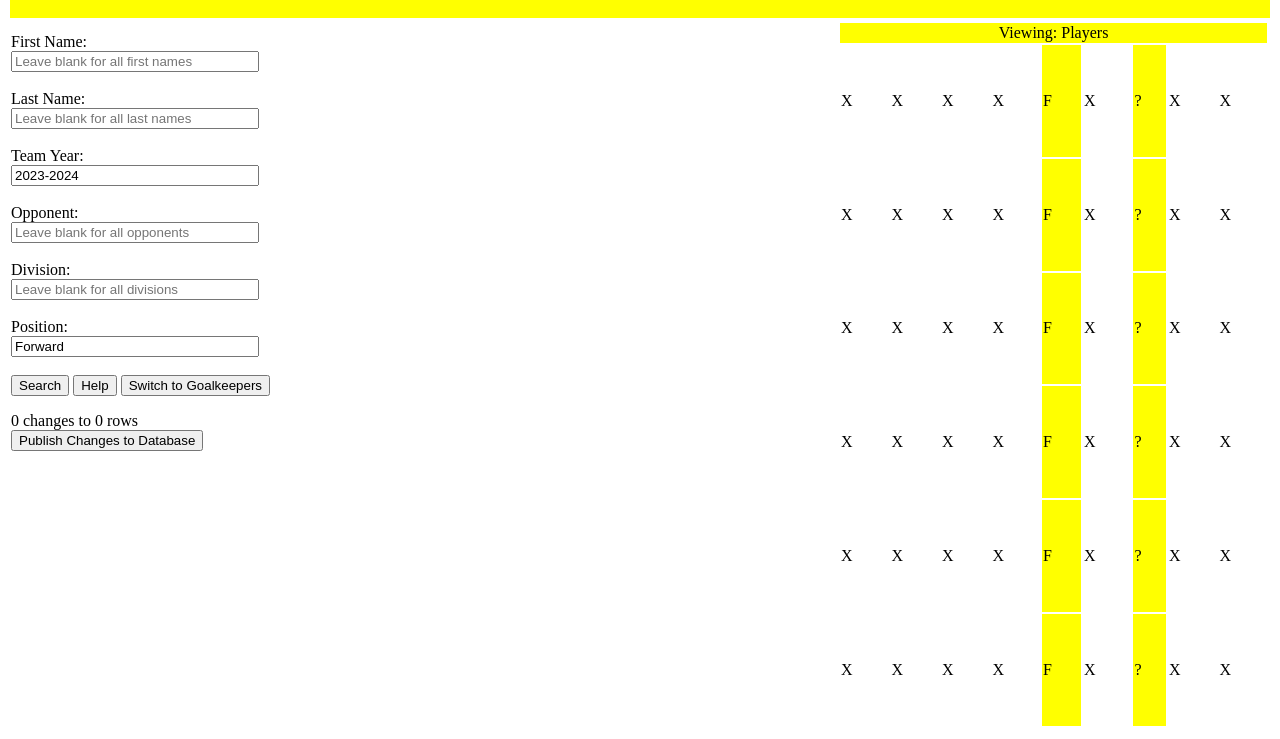
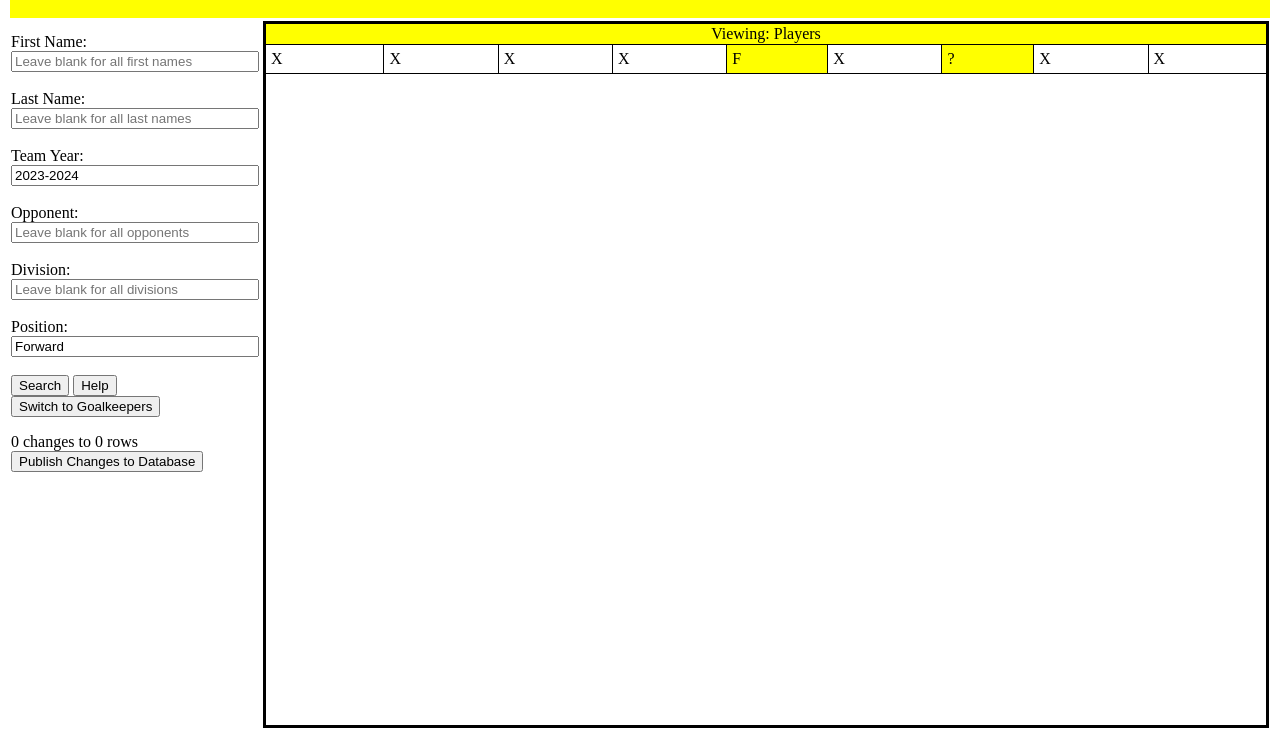
Before and after one commit to Glojam/WatkinsDBM, an Electron app: page renderer/index.html in a window 1280 px wide. Shown: the part 61-800 px from the top of the page. Drawn offline with Linux system fonts and the light colour scheme.

Commit message:
Correct table sizing

```diff
--- a/renderer/css/style.css
+++ b/renderer/css/style.css
@@ -19,8 +19,22 @@ input {
 #formHalf {
   padding-top: 0.8rem;
   vertical-align: text-top;
+  width: 15rem;
+}
+
+#dataTable {
+    border: 0.2rem solid;
+    border-spacing: 0;
+    border-collapse: collapse;
+}
+
+.tabElement {
+    border: 0.1rem solid;
+    height: 10px;
+    margin: 0px;
+    padding: 5px;
 }
 
 .header {
-  height: 0.8rem;
+  height: 0.2rem;
 }
--- a/renderer/index.html
+++ b/renderer/index.html
@@ -44,75 +44,32 @@
                 </form>
             </td>
             <td>
-                <table>
+                <table id="dataTable">
                     <tr class="header">
                         <td colspan="10" style="background-color: yellow; text-align: center;">Viewing: Players</td>
                     </tr>
                     <tr>
-                        <td>X</td>
-                        <td>X</td>
-                        <td>X</td>
-                        <td>X</td>
-                        <td style="background-color: yellow;">F</td>
-                        <td>X</td>
-                        <td style="background-color: yellow;">?</td>
-                        <td>X</td>
-                        <td>X</td>
+                        <td class="tabElement">X</td>
+                        <td class="tabElement">X</td>
+                        <td class="tabElement">X</td>
+                        <td class="tabElement">X</td>
+                        <td style="background-color: yellow;" class="tabElement">F</td>
+                        <td class="tabElement">X</td>
+                        <td style="background-color: yellow;" class="tabElement">?</td>
+                        <td class="tabElement">X</td>
+                        <td class="tabElement">X</td>
                     </tr>
+                    <!--Empty row required for correct sizing-->
                     <tr>
-                        <td>X</td>
-                        <td>X</td>
-                        <td>X</td>
-                        <td>X</td>
-                        <td style="background-color: yellow;">F</td>
-                        <td>X</td>
-                        <td style="background-color: yellow;">?</td>
-                        <td>X</td>
-                        <td>X</td>
-                    </tr>
-                    <tr>
-                        <td>X</td>
-                        <td>X</td>
-                        <td>X</td>
-                        <td>X</td>
-                        <td style="background-color: yellow;">F</td>
-                        <td>X</td>
-                        <td style="background-color: yellow;">?</td>
-                        <td>X</td>
-                        <td>X</td>
-                    </tr>
-                    <tr>
-                        <td>X</td>
-                        <td>X</td>
-                        <td>X</td>
-                        <td>X</td>
-                        <td style="background-color: yellow;">F</td>
-                        <td>X</td>
-                        <td style="background-color: yellow;">?</td>
-                        <td>X</td>
-                        <td>X</td>
-                    </tr>
-                    <tr>
-                        <td>X</td>
-                        <td>X</td>
-                        <td>X</td>
-                        <td>X</td>
-                        <td style="background-color: yellow;">F</td>
-                        <td>X</td>
-                        <td style="background-color: yellow;">?</td>
-                        <td>X</td>
-                        <td>X</td>
-                    </tr>
-                    <tr>
-                        <td>X</td>
-                        <td>X</td>
-                        <td>X</td>
-                        <td>X</td>
-                        <td style="background-color: yellow;">F</td>
-                        <td>X</td>
-                        <td style="background-color: yellow;">?</td>
-                        <td>X</td>
-                        <td>X</td>
+                        <td></td>
+                        <td></td>
+                        <td></td>
+                        <td></td>
+                        <td></td>
+                        <td></td>
+                        <td></td>
+                        <td></td>
+                        <td></td>
                     </tr>
                 </table>
             </td>
```
